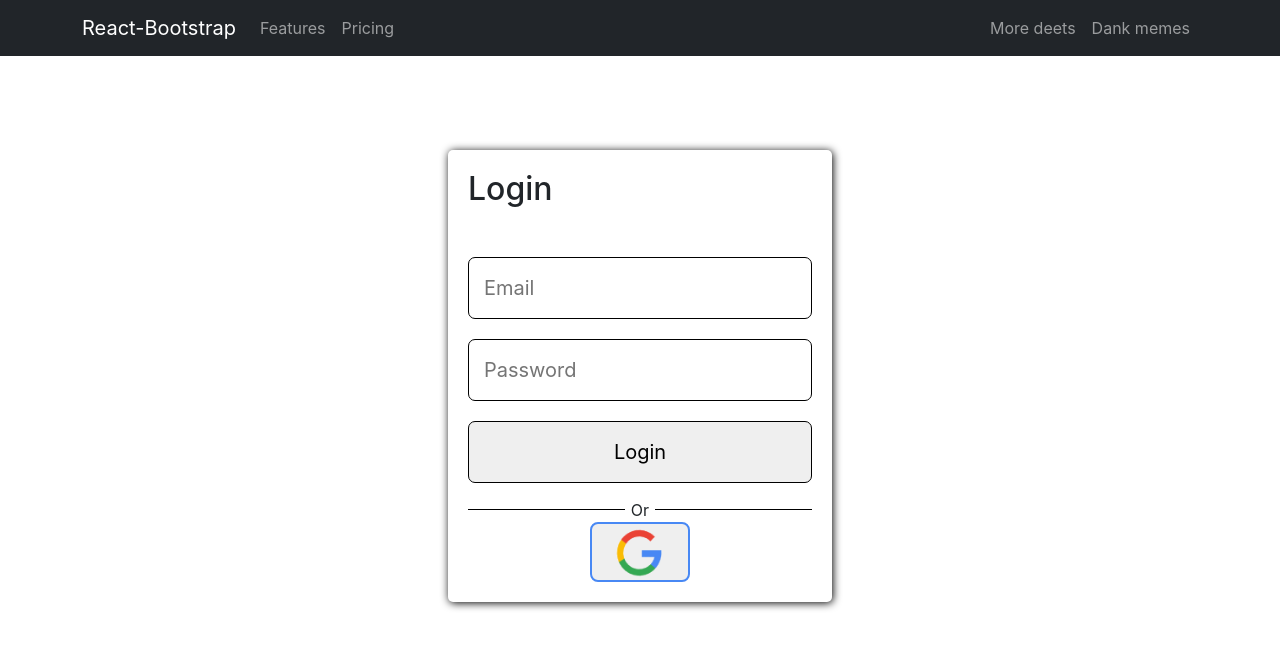
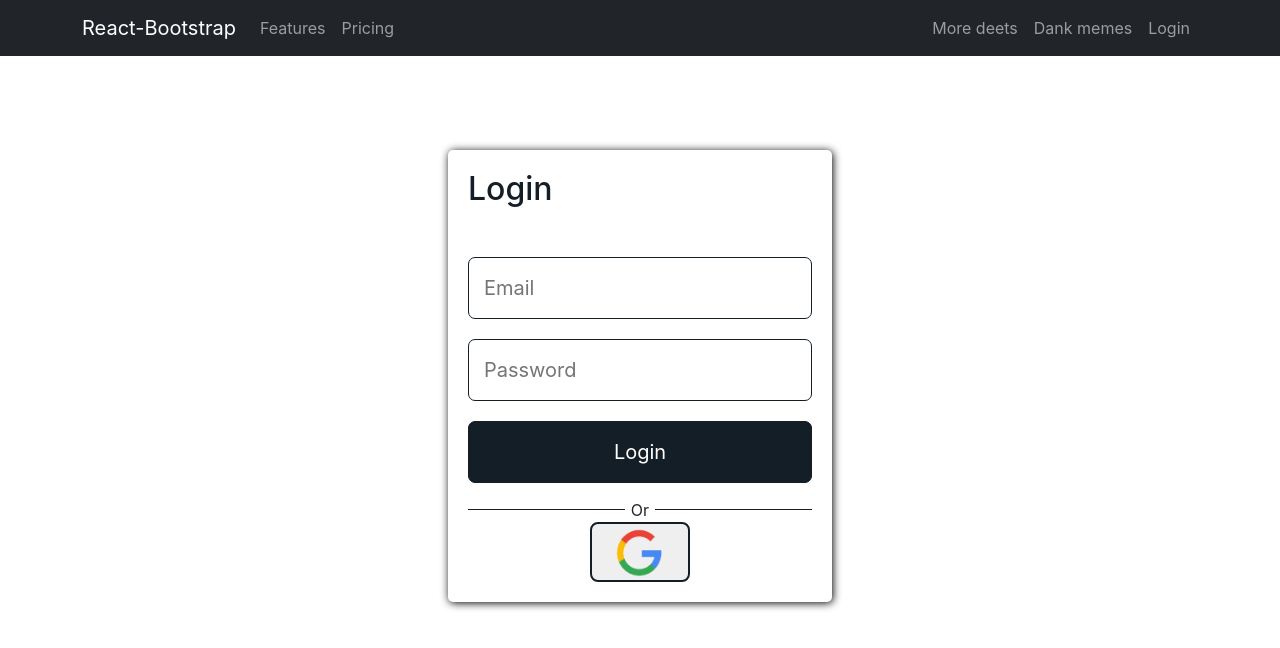
Before and after one commit to AbdMamun1999/warehouse-management-client-site, a React (Create React App) app: page /login in a window 1280 px wide. Shown: the top 648 px of the page. Built offline with nearby package versions, Linux system fonts and the light colour scheme.

Commit message:
added log in menu in header

```diff
--- a/src/Components/Header/Header.js
+++ b/src/Components/Header/Header.js
@@ -26,6 +26,9 @@ const Header = () => {
       <Nav.Link eventKey={2} href="#memes">
         Dank memes
       </Nav.Link>
+      <Nav.Link eventKey={3} as={Link} to={'/login'}>
+       Login
+      </Nav.Link>
     </Nav>
   </Navbar.Collapse>
   </Container>
--- a/src/Components/Login/Login.css
+++ b/src/Components/Login/Login.css
@@ -12,6 +12,9 @@
     padding: 20px;
     border-radius: 5px;
 }
+.login-container h2{
+    color: #141e27;
+}
 .login-container input{
     display: block;
     width: 100%;
@@ -19,13 +22,15 @@
     padding: 15px 15px;
     font-size: 20px;
     outline: none;
-    border: 1px solid black;
+    border: 1px solid #141e27;
     border-radius: 7px;
 }
 .login-container input[type=submit]{
     /* width: 50%;
     display: block; */
     margin: auto;
+    background-color: #141e27;
+    color: white;
 }
 .horizental-line{
     margin-top: 15px;
@@ -36,13 +41,13 @@
 .horizental-line div{
     width: 100%;
     height: 1px;
-    background-color: black;
+    background-color: #141e27;
     border: 5px;
 }
 .social-login button{
     width: 100px;
     height: 60px;
-    border: 2px solid #4888f4;
+    border: 2px solid #141e27;
     text-align: center;
     border-radius: 8px;
 
```
